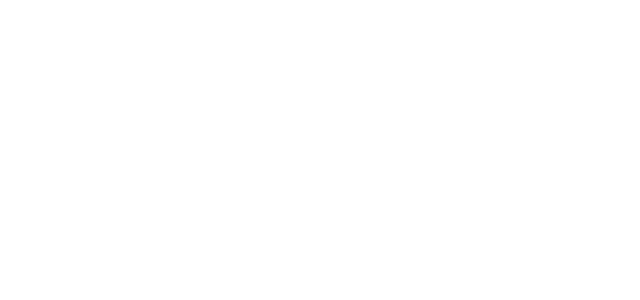
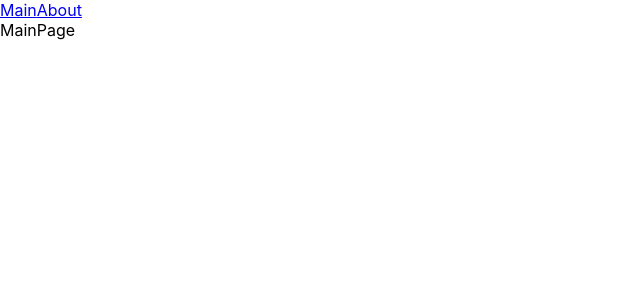
Before and after one commit to Abubjazov/react_testing, a React (Create React App) app: page / in a window 1280 px wide. Shown: the top 300 px of the page, without its empty margins (0-640 px from the left). Built offline with nearby package versions, Linux system fonts and the light colour scheme.

Commit message:
App: +BrowserRouter

```diff
--- a/src/App.js
+++ b/src/App.js
@@ -37,10 +37,20 @@
 // }
 
 import React from 'react'
-import { BrowserRouter, Routes } from 'react-router-dom'
+import { BrowserRouter, Link, Route, Routes } from 'react-router-dom'
+import { AboutPage } from './Pages/AboutPage'
+import { MainPage } from './Pages/MainPage'
 
 export const App = () => {
   return (
-    <div></div>
+    <BrowserRouter>
+      <Link to={'/'} data-testid={'main-link'}>Main</Link>
+      <Link to={'/about'} data-testid={'about-link'}>About</Link>
+
+      <Routes>
+        <Route path='/' element={<MainPage />} />
+        <Route path='/about' element={<AboutPage />} />
+      </Routes>
+    </BrowserRouter>
   )
 }
```
